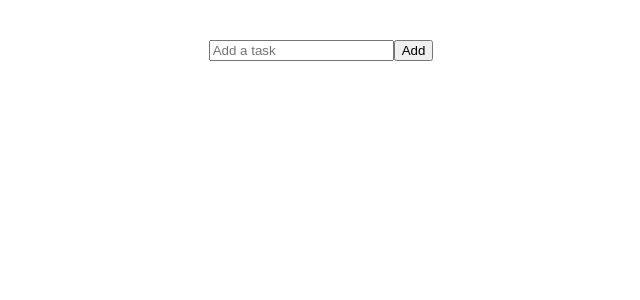
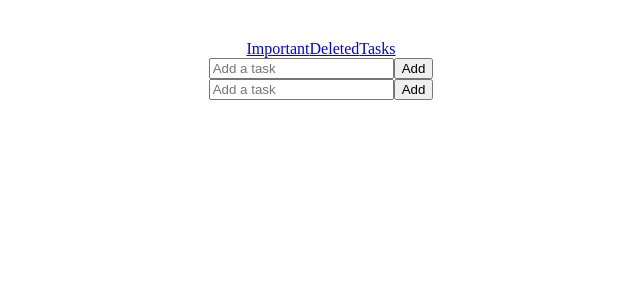
Before and after one commit to ArturPetrosyan1998/Microsoft-Todo, a React (Vite) app: page /complited in a window 1280 px wide. Shown: the top 300 px of the page, without its empty margins (319-959 px from the left). Built offline with nearby package versions, Linux system fonts and the light colour scheme.

Commit message:
Aside Page Logic

```diff
--- a/src/App.jsx
+++ b/src/App.jsx
@@ -1,10 +1,21 @@
+import { Route, Routes } from 'react-router-dom';
 import './App.css'
+import Aside from './components/Aside/Aside';
 import TodoListContainer from './containers/TodoListContainer'
-
+import TodoImportant from "../src/pages/TodoImportant/TodoImportant"
+import TodoDeleted from "../src/pages/TodoDeleted/TodoDeleted"
+import TodoList from './pages/TodoList/TodoList';
 function App() {
 
   return (
     <div className="App">
+      <Aside />
+      <Routes>
+        <Route path='/important' element={<TodoImportant />}/>
+        <Route path='/deleted' element={<TodoDeleted/>}/>
+        <Route path='/complited' element={<TodoList/>}/>
+
+      </Routes>
       <TodoListContainer />
     </div>
   )
--- a/src/components/Aside/Aside.jsx
+++ b/src/components/Aside/Aside.jsx
@@ -1,6 +1,8 @@
+import Navigation from "./Navigation/Navigation";
+
 const Aside = () => {
     return (
-        <div>Aside</div>
+        <Navigation />
     )
 }
 
--- a/src/components/Aside/Navigation/Navigation.jsx
+++ b/src/components/Aside/Navigation/Navigation.jsx
@@ -1,9 +1,13 @@
 import { NavLink } from "react-router-dom";
 
 const Navigation = () => {
-return (
-    <div>Navigation</div>
-)
+    return (
+        <nav>
+            <NavLink to="/important">Important</NavLink>
+            <NavLink to="/deleted">Deleted</NavLink>
+            <NavLink to="/tasks">Tasks</NavLink>
+        </nav>
+    )
 }
 
 export default Navigation;
--- a/src/containers/TodoListContainer.jsx
+++ b/src/containers/TodoListContainer.jsx
@@ -8,7 +8,7 @@ const TodoListContainer = () => {
         dispatch(addTodo(todo))
     }
     const remove = (id) => {
-        dispatch(removeTodo)
+        dispatch(removeTodo(id))
     }
     return <TodoList add={add} remove={remove}/>
 }
--- a/src/pages/TodoList/TodoList.jsx
+++ b/src/pages/TodoList/TodoList.jsx
@@ -1,8 +1,6 @@
 import { useState } from "react";
 import { useSelector } from "react-redux";
-import Button from "../../components/Button/Button";
 import Input from "../../components/Input/Input";
-import { getTodos } from "../../redux/selectors/getTodos";
 
 const TodoList = ({ add, remove, id }) => {
     const [text, setText] = useState('')
@@ -13,18 +11,21 @@ const TodoList = ({ add, remove, id }) => {
     const onAdd = () => {
         add(text)
     }
-    const onRemove = () => {
-        remove()
+    const onRemove = (id) => {
+        remove(id)
     }
     return (
         <div>
             <Input onChange={onChange} />
             <button onClick={onAdd}>Add</button>
-            {todos.map((item,index) => {
+            {todos.map((item, index) => {
                 return (
                     <div key={index}>
                         {item.todo}
-                        <button onClick={onRemove}>Remove</button>
+                        <button onClick={() => {
+                            onRemove(item.id)
+                        }}>Remove</button>
+                        <input type="checkbox"/>
                     </div>
                 )
             })
--- a/src/redux/actions/todo.js
+++ b/src/redux/actions/todo.js
@@ -5,7 +5,7 @@ export const addTodo = (todo) => {
     const id = v4()
     return { type: ADD_TODO, todo, id }
 }
-export const removeTodo = () => {
+export const removeTodo = (id) => {
     return { type: REMOVE_TODO, id }
 
 }
--- a/src/redux/reducers/todoReducer.js
+++ b/src/redux/reducers/todoReducer.js
@@ -2,6 +2,7 @@ export const ADD_TODO = "ADD_TODO";
 export const REMOVE_TODO = "REMOVE_TODO"
 
 const toDoReducer = (state = [], { type, todo, id } = {}) => {
+    console.log(id);
     switch (type) {
         case ADD_TODO: return [...state, { todo, id }]
         case REMOVE_TODO: return state.filter((item) => item.id !== id);
```
